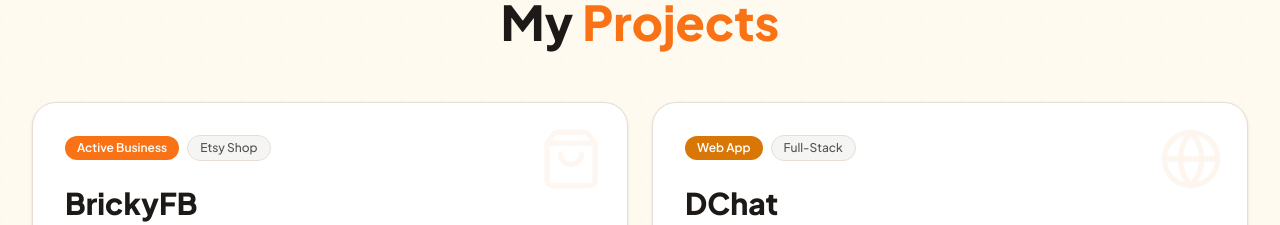
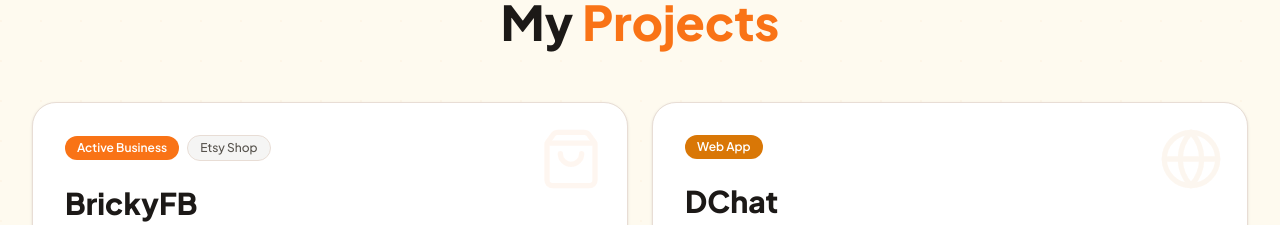
Before and after one commit to ethantan0716-gif/ethantan, a Next.js app: page / in a window 1280 px wide. Shown: the part 940-1165 px from the top of the page. Built offline with nearby package versions, Linux system fonts and the light colour scheme.

Commit message:
Remove Full-Stack badge from DChat

```diff
--- a/app/components/Projects.tsx
+++ b/app/components/Projects.tsx
@@ -21,7 +21,6 @@
     id: "dchat",
     title: "DChat",
     category: "Web App",
-    tag: "Full-Stack",
     description:
       "A real-time direct messaging app built with Next.js, TypeScript, PostgreSQL, Pusher, and Google OAuth. Deployed on Vercel.",
     icon: Globe,
@@ -97,12 +96,14 @@
                     >
                       {project.category}
                     </span>
+                    {project.tag && (
                       <span
                         className="px-3 py-1 bg-stone-100 text-stone-600 text-xs font-medium rounded-full border border-[#e8ddd5]"
                         style={{ fontFamily: "var(--font-plus-jakarta)" }}
                       >
                         {project.tag}
                       </span>
+                    )}
                   </div>
 
                   {/* Title */}
```
Lines whose indentation alone changed are shown as unchanged.
